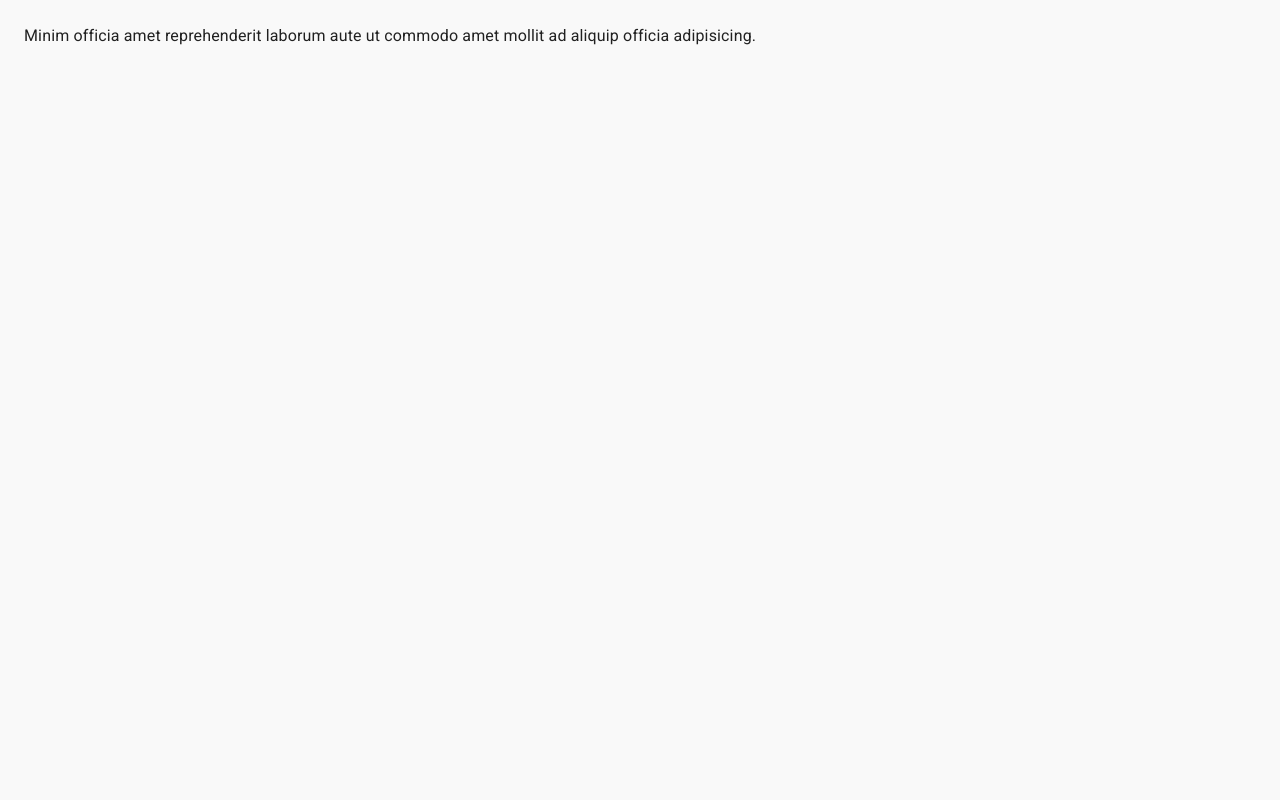
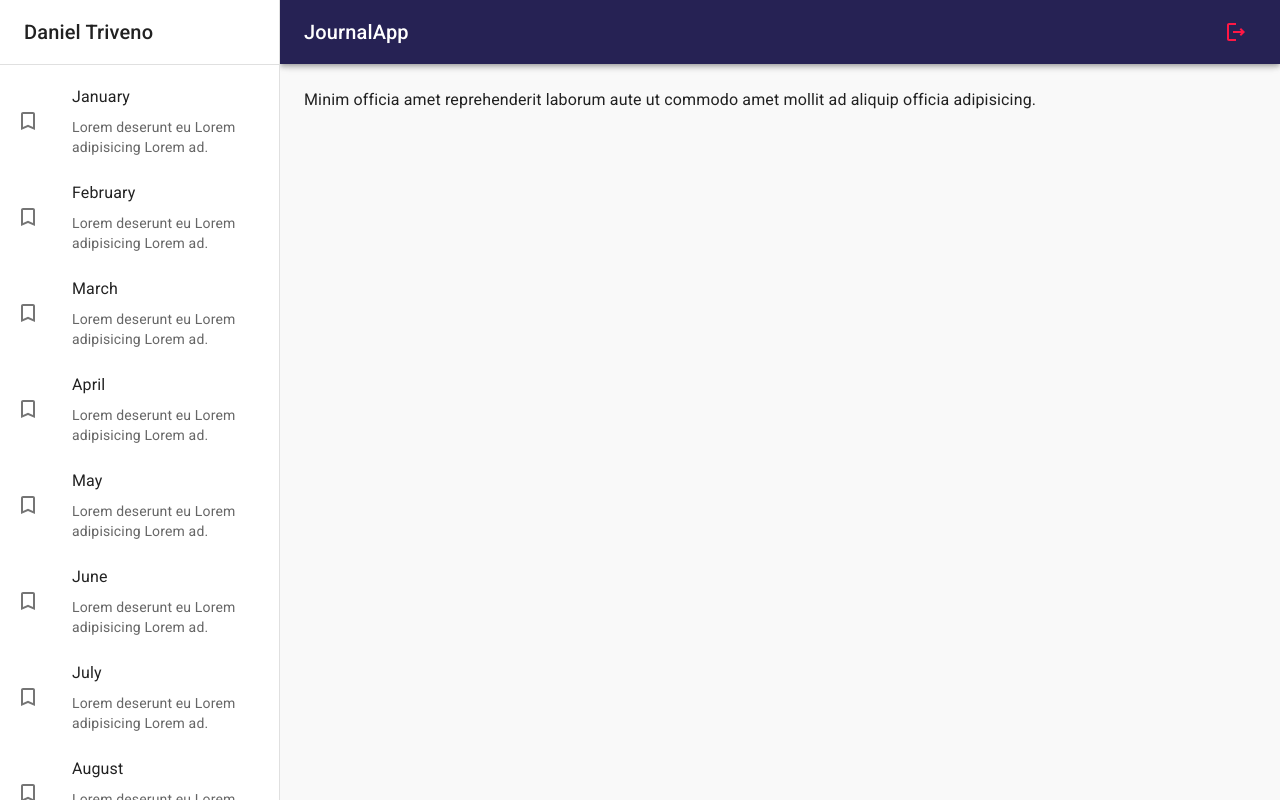
Before and after one commit to DanielTriveno/react-journal-material, a React (Vite) app: page / in a window 1280 px wide. Built offline with nearby package versions, Linux system fonts and the light colour scheme.

Commit message:
NavBar and SideBar components

```diff
--- /dev/null
+++ b/src/journal/components/NavBar.jsx
@@ -0,0 +1,33 @@
+import { LogoutOutlined, MenuOutlined } from "@mui/icons-material"
+import { AppBar, Grid, IconButton, Toolbar, Typography } from "@mui/material"
+
+export const NavBar = ({drawerWidth = 240 }) => {
+  return (
+    <AppBar
+        position='fixed'
+        sx={{
+            width: `calc(100% - ${drawerWidth}px)`,
+            ml: { sm : `${drawerWidth}px`},
+        }}
+    >
+        <Toolbar>
+            <IconButton
+                color='inherit'
+                edge='start'
+                sx={{ mr: 2, display: { sm: 'none' }}}
+            >
+                <MenuOutlined/>
+            </IconButton>
+
+            <Grid container direction='row' justifyContent='space-between' alignItems='center'>
+                <Typography variant='h6' noWrap component='div' > JournalApp</Typography>
+
+                <IconButton color='error'>
+                    <LogoutOutlined/>
+                </IconButton>
+            </Grid>
+        </Toolbar>
+
+    </AppBar>
+  )
+}
--- /dev/null
+++ b/src/journal/components/SideBar.jsx
@@ -0,0 +1,48 @@
+import { TurnedInNot } from "@mui/icons-material"
+import { Box, Divider, Drawer, Grid, List, ListItem, ListItemButton, ListItemIcon, ListItemText, Toolbar, Typography } from "@mui/material"
+
+export const SideBar = ({ drawerWidth = 240}) => {
+  return (
+    <Box
+        component='nav'
+        sx={{ width: { sm: drawerWidth}, flexShrink: {sm: 0}}}
+    >
+        <Drawer
+            variant='permanent'
+            open
+            sx={{
+                display: { xs: 'block'},
+                '& .MuiDrawer-paper': {
+                    width: drawerWidth,
+                    boxSizing: 'border-box'
+                }
+            }}
+        >
+            <Toolbar>
+                <Typography variant='h6' noWrap component='div' >
+                    Daniel Triveno
+                </Typography>
+            </Toolbar>
+            <Divider/>
+            <List>
+                {
+                    ['January', 'February', 'March', 'April', 'May', 'June', 'July', 'August', 'September', 'October', 'November', 'December'].map( text => (
+                        <ListItem key={text} disablePadding>
+                            <ListItemButton>
+                                <ListItemIcon>
+                                    <TurnedInNot/>
+                                </ListItemIcon>
+                                <Grid container>
+                                    <ListItemText primary={ text }/>
+                                    <ListItemText secondary={'Lorem deserunt eu Lorem adipisicing Lorem ad.'}/>
+                                </Grid>
+                            </ListItemButton>
+                        </ListItem>
+                    ))
+                }
+            </List>
+
+        </Drawer>
+    </Box>
+  )
+}
--- /dev/null
+++ b/src/journal/components/index.js
@@ -0,0 +1,2 @@
+export * from './NavBar';
+export * from './SideBar';
--- a/src/journal/layout/JournalLayout.jsx
+++ b/src/journal/layout/JournalLayout.jsx
@@ -1,20 +1,21 @@
-import { Box } from '@mui/material'
-import React from 'react'
+import { Box, Toolbar } from '@mui/material'
+import { NavBar, SideBar } from '../components';
 
-const drawerWidth = 240;
+const drawerWidth = 280;
 
 export const JournalLayout = ({ children }) => {
   return (
     <Box sx={{ display: 'flex'}}>
 
-        {/* Navbar drawerWidth */}
+        <NavBar drawerWidth={drawerWidth} />
 
-        {/* Sidebar drawerWidth */}
+        <SideBar drawerWidth={drawerWidth} />
+
         <Box
             component='main'
             sx={{ flexGrow: 1, bgcolor: 'background.default', p: 3}}
         >
-            {/* Toolbar */}
+            <Toolbar/>
 
             { children }
 
```
